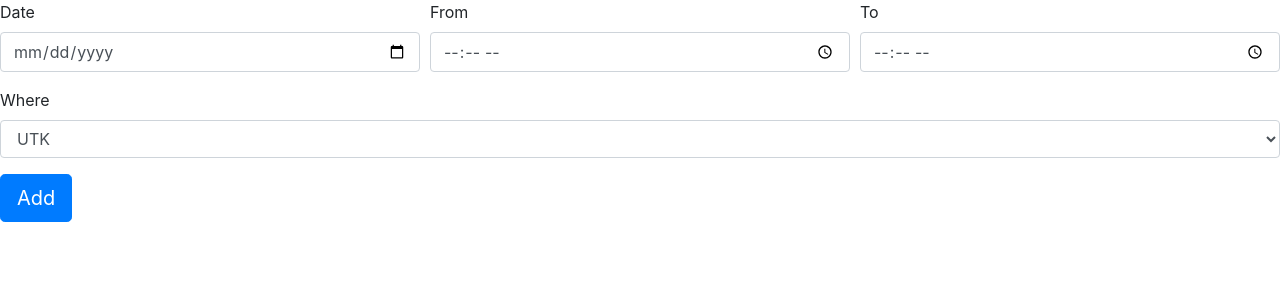
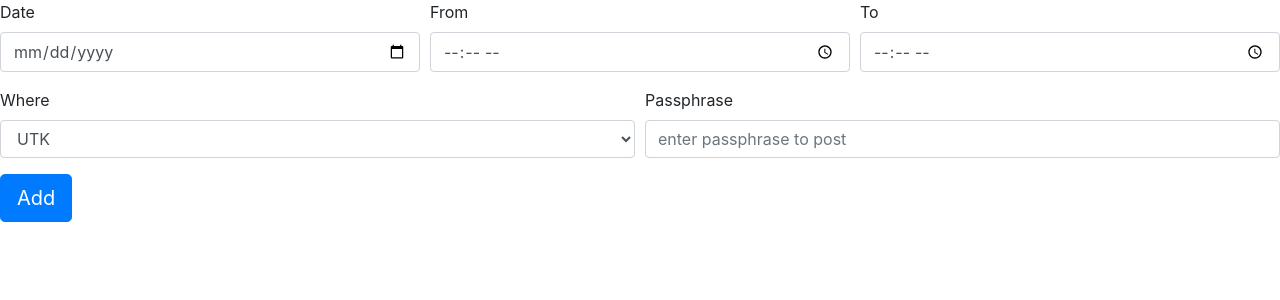
Before and after one commit to RikardFahlstrom/padel-page, a Flask app: page /add_game in a window 1280 px wide. Shown: the part 56-356 px from the top of the page. Run offline with Flask 2, Linux system fonts and the light colour scheme; some libraries are stand-ins or nearby versions.

Commit message:
Add passphrase requirement in order to add/change data

```diff
--- a/program.py
+++ b/program.py
@@ -1,5 +1,6 @@
 from uuid import uuid4
 
+from decouple import config
 from flask import Flask, redirect, render_template, request, url_for
 
 from dynamodb_handler import (
@@ -12,6 +13,7 @@ from dynamodb_handler import (
 from utils import GameInfo, get_final_names, get_todays_date
 
 app = Flask(__name__)
+PASSPHRASE = config("PASSPHRASE_TO_POST")
 
 
 @app.route("/", methods=["GET"])
@@ -34,10 +36,11 @@ def view_games():
 def add_new_game():
     if request.method == "POST":
         form_data = request.form.to_dict()
-        form_data["id"] = str(uuid4())
-        dynamodb_resource = get_dynamodb_resource()
-        add_game(dynamo_resource=dynamodb_resource, game=form_data)
-        return redirect(url_for("view_games"))
+        if form_data.get("passphrase") == PASSPHRASE:
+            form_data["id"] = str(uuid4())
+            dynamodb_resource = get_dynamodb_resource()
+            add_game(dynamo_resource=dynamodb_resource, game=form_data)
+            return redirect(url_for("view_games"))
 
     return render_template("add_game.html")
 
@@ -62,11 +65,12 @@ def update_players():
             game_id=updated_player_info.get("game_id"),
         )
         final_player_names = get_final_names(current_player_info, updated_player_info)
-        update_players_in_db(
-            dynamo_resource=dynamodb_resource,
-            game_id=updated_player_info.get("game_id"),
-            final_names=final_player_names,
-        )
+        if updated_player_info.get("passphrase") == PASSPHRASE:
+            update_players_in_db(
+                dynamo_resource=dynamodb_resource,
+                game_id=updated_player_info.get("game_id"),
+                final_names=final_player_names,
+            )
 
     return redirect(url_for("view_games"))
 
--- a/templates/add_game.html
+++ b/templates/add_game.html
@@ -21,7 +21,9 @@
                 <input type=time class="form-control" name="end_time" placeholder="To" required>
             </div>
         </div>
-    <div class="form-group">
+
+        <div class="form-row">
+            <div class="form-group col-md-6">
                 <label>Where</label>
                 <select class="form-control" name="place" required>
                     <option>UTK</option>
@@ -31,6 +33,12 @@
                     <option>City Padel: Uppsala</option>
                 </select>
             </div>
+            <div class="form-group col-md-6">
+                <label>Passphrase</label>
+                <input type=password class="form-control" name="passphrase" placeholder="enter passphrase to post"
+                       required>
+            </div>
+        </div>
 
 
         <button type="submit" class="btn btn-primary btn-lg">Add</button>
--- a/templates/edit.html
+++ b/templates/edit.html
@@ -51,6 +51,11 @@
                     <input type=text class="form-control" name="player4"
                            placeholder="enter name">
                 </div>
+                <div class="form-group">
+                    <label>Passphrase</label>
+                    <input type=password class="form-control" name="passphrase"
+                           placeholder="enter passphrase">
+                </div>
                 <button type="submit" class="btn btn-primary">Submit</button>
             </form>
 
```
Lines whose indentation alone changed are shown as unchanged.
